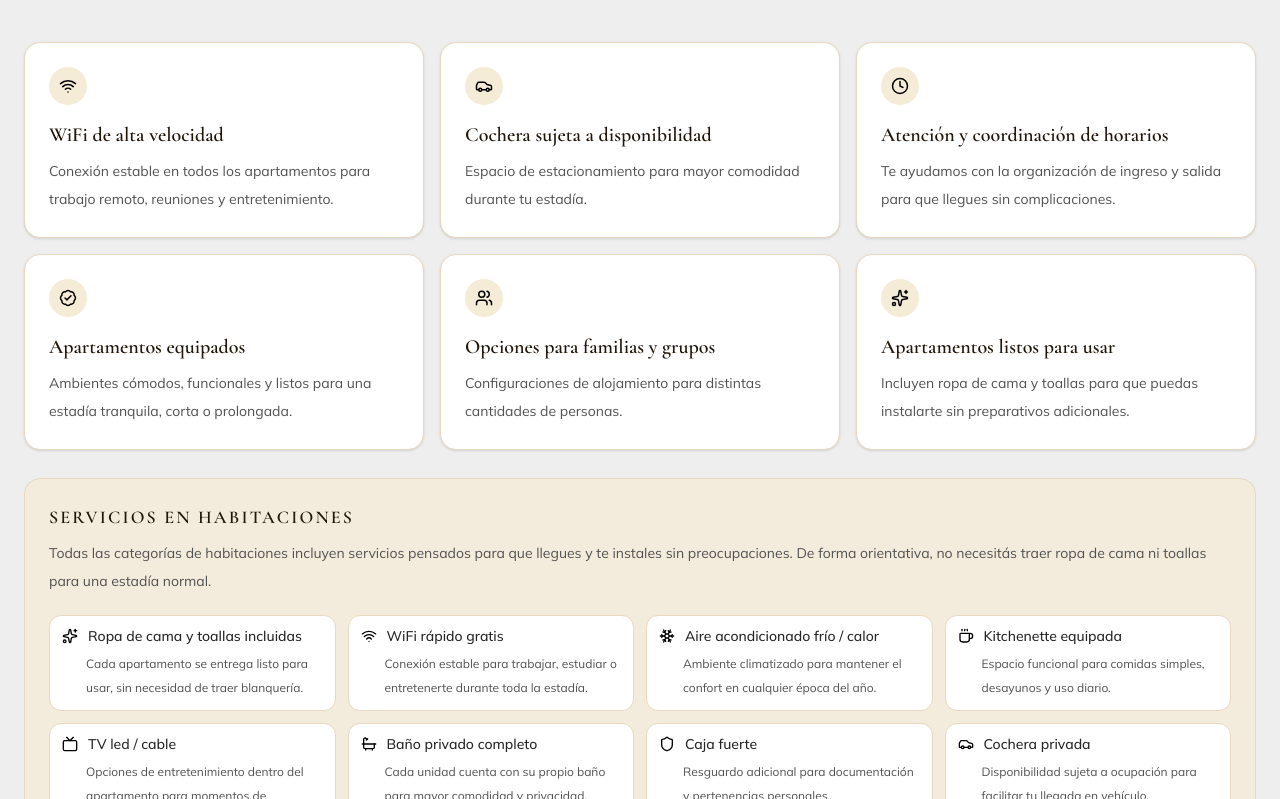
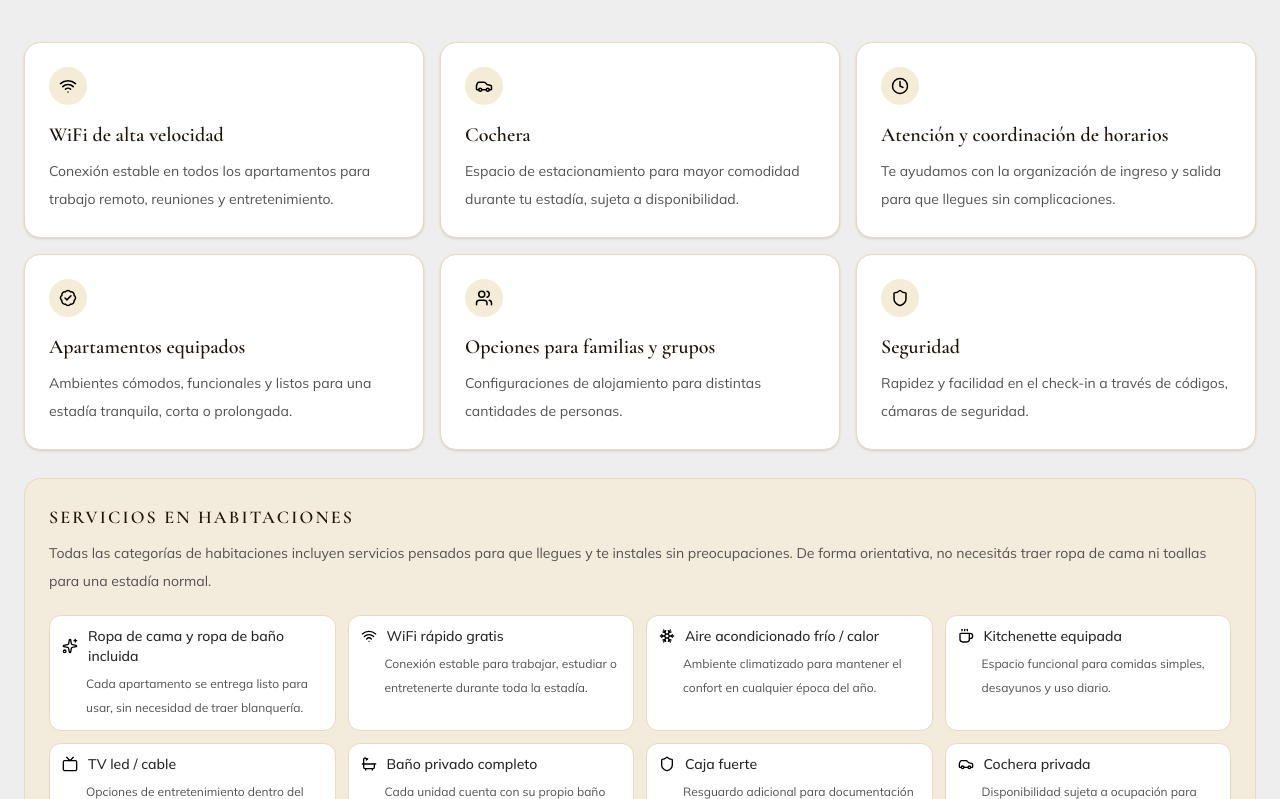
Before and after one commit to LautaroPairuna/casacerro, a Next.js app: page / in a window 1280 px wide. Shown: the part 2681-3480 px from the top of the page. Built offline with nearby package versions, Linux system fonts and the light colour scheme; no server answers.

Commit message:
cambios casi finales

```diff
--- a/src/components/Contacto.tsx
+++ b/src/components/Contacto.tsx
@@ -65,6 +65,7 @@ export default function Contacto() {
                     </p>
                   </div>
                   <p className="mt-2">+54 9 387 402 9160</p>
+                  <p className="mt-2">+54 9 387 402 5892</p>
                 </div>
 
                 <div>
--- a/src/components/Empresas.tsx
+++ b/src/components/Empresas.tsx
@@ -34,7 +34,7 @@ const BENEFICIOS = [
     icon: Car,
     titulo: "Cochera privada",
     descripcion:
-      "Contamos con cochera privada y segura para tus vehículos o los de tu equipo.",
+      "Contamos con cochera privada y segura para tus vehículos o los de tu equipo, sujeta a disponibilidad.",
   },
   {
     icon: Users,
@@ -103,7 +103,7 @@ export default function Empresas() {
                 whileInView={{ opacity: 1, y: 0 }}
                 viewport={{ once: true, amount: 0.3 }}
                 transition={{ duration: 0.55, delay: index * 0.07, ease: "easeOut" }}
-                className="rounded-2xl border border-[#e8d9c0] bg-[#FFFAF3] px-6 py-6 flex gap-4 hover:border-[#FCB040] transition-colors duration-200"
+                className="rounded-2xl border border-[#e8d9c0] bg-white px-6 py-6 flex gap-4 shadow-sm hover:border-[#FCB040] transition-colors duration-200"
               >
                 <div className="shrink-0 mt-0.5">
                   <div className="w-9 h-9 rounded-full bg-[#6c1710]/10 flex items-center justify-center">
--- a/src/components/Servicios.tsx
+++ b/src/components/Servicios.tsx
@@ -29,9 +29,9 @@ const SERVICIOS = [
   },
   {
     icon: Car,
-    titulo: "Cochera sujeta a disponibilidad",
+    titulo: "Cochera",
     descripcion:
-      "Espacio de estacionamiento para mayor comodidad durante tu estadía.",
+      "Espacio de estacionamiento para mayor comodidad durante tu estadía, sujeta a disponibilidad.",
   },
   {
     icon: Clock,
@@ -52,17 +52,17 @@ const SERVICIOS = [
       "Configuraciones de alojamiento para distintas cantidades de personas.",
   },
   {
-    icon: Sparkles,
-    titulo: "Apartamentos listos para usar",
+    icon: Shield,
+    titulo: "Seguridad",
     descripcion:
-      "Incluyen ropa de cama y toallas para que puedas instalarte sin preparativos adicionales.",
+      "Rapidez y facilidad en el check-in a través de códigos, cámaras de seguridad.",
   },
 ];
 
 const SERVICIOS_HABITACIONES = [
   {
     icon: Sparkles,
-    label: "Ropa de cama y toallas incluidas",
+    label: "Ropa de cama y ropa de baño incluida",
     detail: "Cada apartamento se entrega listo para usar, sin necesidad de traer blanquería.",
   },
   {
```
